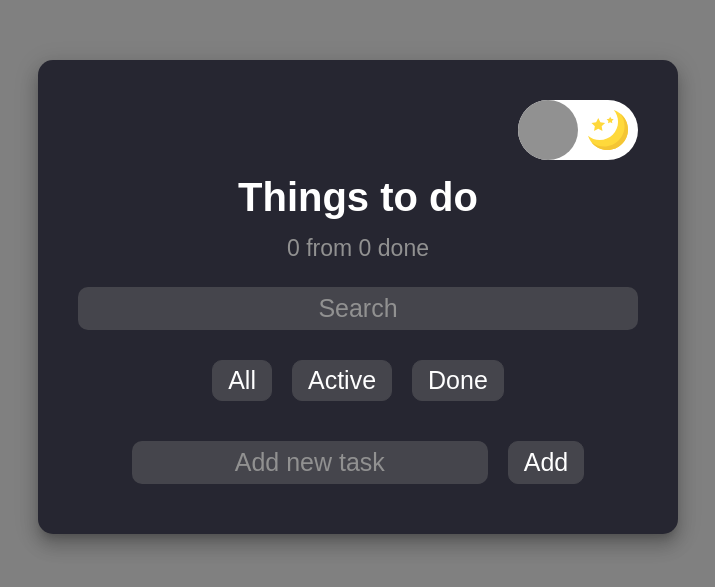
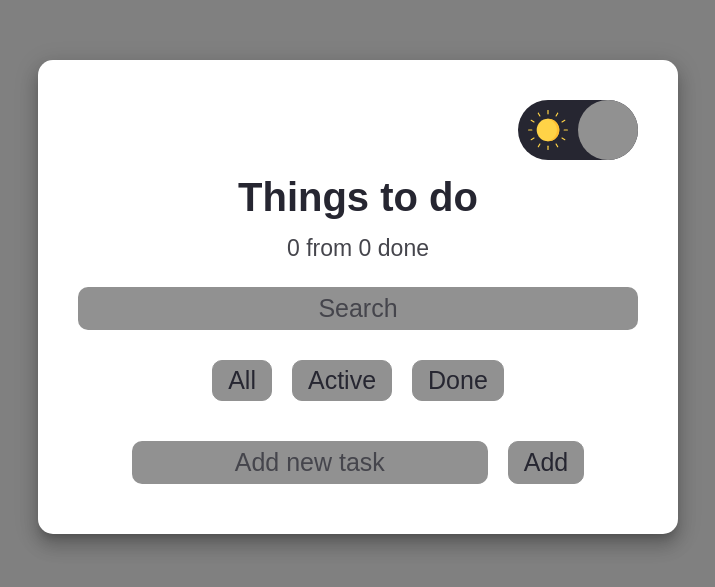
Before and after one commit to varenyk-lover/to-do-list-react, a React (Create React App) app: page / in a window 1280 px wide. Shown: the part 103-690 px from the top of the page, without its empty margins (282-997 px from the left). Built offline with nearby package versions, Linux system fonts and the light colour scheme.

Commit message:
Created ability to toggle theme.

```diff
--- a/src/App.js
+++ b/src/App.js
@@ -1,23 +1,16 @@
-import React, {useState} from "react";
+import React from "react";
 import MainPage from "./components/pages/MainPage";
 import GlobalStyle from "./GlobalStyle";
-import {ThemeProvider} from "styled-components";
-import {darkTheme, lightTheme} from "./assets/theme/theme";
 
 const App = () => {
-    const [theme, setTheme] = useState("dark");
-
-    const isDarkTheme = theme === "dark";
-    const toggleTheme = () => {
-        setTheme(isDarkTheme ? "light" : "dark")
-    };
 
     return (
-        <ThemeProvider theme={isDarkTheme ? darkTheme : lightTheme}>
+        <>
             <GlobalStyle/>
             <MainPage/>
-        </ThemeProvider>
-    );
+        </>
+    )
+        ;
 };
 
 
--- a/src/components/molecules/ThemeToggler.jsx
+++ b/src/components/molecules/ThemeToggler.jsx
@@ -4,15 +4,19 @@ import styled from "styled-components";
 import MoonSvg from "../atoms/MoonSvg";
 import SunSvg from "../atoms/SunSvg";
 
-const ThemeToggler = ({toggleTheme, isChecked}) => (
+const ThemeToggler = ({handleToggler, isToggled, toggleTheme}) => {
+
+    return (
         <StyledTogglerContainer>
             <StyledToggler>
-            <HiddenCheckbox type="checkbox" onChange={toggleTheme} checked={isChecked} name="toggler"/>
+                <HiddenCheckbox id="check" type="checkbox" toggleTheme={toggleTheme} onChange={handleToggler}
+                                checked={isToggled}
+                                name="toggler"/>
 
-            <StyledLabel>
+                <label htmlFor="check">
                     <StyledBox>
 
-                    <StyledBall/>
+                        <StyledBall checked={isToggled}/>
 
                         <StyledScenary>
 
@@ -21,17 +25,19 @@ const ThemeToggler = ({toggleTheme, isChecked}) => (
                         </StyledScenary>
 
                     </StyledBox>
-            </StyledLabel>
+                </label>
             </StyledToggler>
         </StyledTogglerContainer>
     );
+};
 
 export default ThemeToggler;
 
 
 ThemeToggler.propTypes = {
+    handleToggler: PropTypes.func.isRequired,
     toggleTheme: PropTypes.func.isRequired,
-    isChecked: PropTypes.bool.isRequired
+    isToggled: PropTypes.bool.isRequired
 };
 
 const StyledTogglerContainer = styled.div`
@@ -50,10 +56,6 @@ const HiddenCheckbox = styled.input`
   display: none;
 `;
 
-
-const StyledLabel = styled.label`
-
-`;
 
 const StyledBox = styled.div`
   display: flex;
@@ -84,7 +86,7 @@ const StyledBall = styled.div`
   position: absolute;
   border-radius: 50%;
   //border: 3px solid black;
-  transform: ${({checked}) => checked ? 'translatex(100%);' : 'translatex(0%);'};
+  transform: ${({checked}) => checked ? "translateX(0%);" : "translateX(100%);"};
 `;
 
 const StyledScenary = styled.div`
--- a/src/components/pages/MainPage.jsx
+++ b/src/components/pages/MainPage.jsx
@@ -7,6 +7,8 @@ import Filter from "../molecules/Filter";
 import Form from "../molecules/Form";
 import TaskList from "../organisms/TaskList";
 import ThemeToggler from "../molecules/ThemeToggler";
+import {ThemeProvider} from "styled-components";
+import {darkTheme, lightTheme} from "../../assets/theme/theme";
 
 const MainPage = () => {
     const [newTask, setNewTask] = useState({});
@@ -14,10 +16,26 @@ const MainPage = () => {
     const [amountOfAllTasks, setAmountOfAllTasks] = useState(0);
     const [amountOfDoneTasks, setAmountOfDoneTasks] = useState(0);
     const [edit, setEdit] = useState(null);
-    const [value, setValue] = useState('');
+    const [value, setValue] = useState("");
     const [renderSearch, setRenderSearch] = useState([]);
-    const [search, setSearch] = useState('');
+    const [search, setSearch] = useState("");
     const [filter, setFilter] = useState(allTasks);
+
+
+    const [theme, setTheme] = useState("light");
+
+    const isDarkTheme = theme === "dark";
+    const [isToggled, setIsToggled] = useState(isDarkTheme);
+    const toggleTheme = () => {
+        setTheme(isDarkTheme ? "light" : "dark")
+    };
+
+
+    const handleToggler = () => {
+        setIsToggled(!isToggled);
+        console.log("toggled");
+        toggleTheme();
+    };
 
 
     useEffect(() => {
@@ -100,7 +118,7 @@ const MainPage = () => {
     };
 
     const handleFilteredTasks = (checked) => {
-        if (checked === 'all') {
+        if (checked === "all") {
             setFilter(allTasks);
             setRenderSearch(allTasks);
         } else {
@@ -110,14 +128,15 @@ const MainPage = () => {
         }
     };
 
+
     return (
-
+        <ThemeProvider theme={isDarkTheme ? darkTheme : lightTheme}>
             <StyledMainPage>
-            <ThemeToggler/>
+                <ThemeToggler toggleTheme={toggleTheme} handleToggler={handleToggler} isToggled={isToggled}/>
                 <Title heading="Things to do"/>
                 <Counter amountOfAllTasks={amountOfAllTasks} amountOfDoneTasks={amountOfDoneTasks}/>
                 <Input type="text" placeholder="Search" handleChange={handleSearchTask} value={search} name="search"/>
-            <Filter handleAllTasks={() => handleFilteredTasks('all')}
+                <Filter handleAllTasks={() => handleFilteredTasks("all")}
                         handleActiveTasks={() => handleFilteredTasks(false)}
                         handleDoneTasks={() => handleFilteredTasks(true)}/>
                 <TaskList filter={filter} handleDelete={handleDeleteTask}
@@ -129,7 +148,7 @@ const MainPage = () => {
                 <Form value={newTask.title || ""} handleSubmit={handleSubmitNewTask}
                       handleChange={handleAddTask} text="Add" placeholder="Add new task"/>
             </StyledMainPage>
-
+        </ThemeProvider>
     );
 };
 
@@ -147,6 +166,7 @@ const StyledMainPage = styled.div`
   flex-direction: column;
   padding: 40px;
   background-color: ${({theme}) => theme.mainBgColor};
+  transition: all 1s ease;
   border-radius: 15px;
   box-shadow: 0 12px 17px 2px hsla(0, 0%, 0%, 0.14),
   0 5px 22px 4px hsla(0, 0%, 0%, 0.12),
```
Also changed, not shown: src/index.js (+4 -4 lines). Lines whose indentation alone changed are shown as unchanged.
